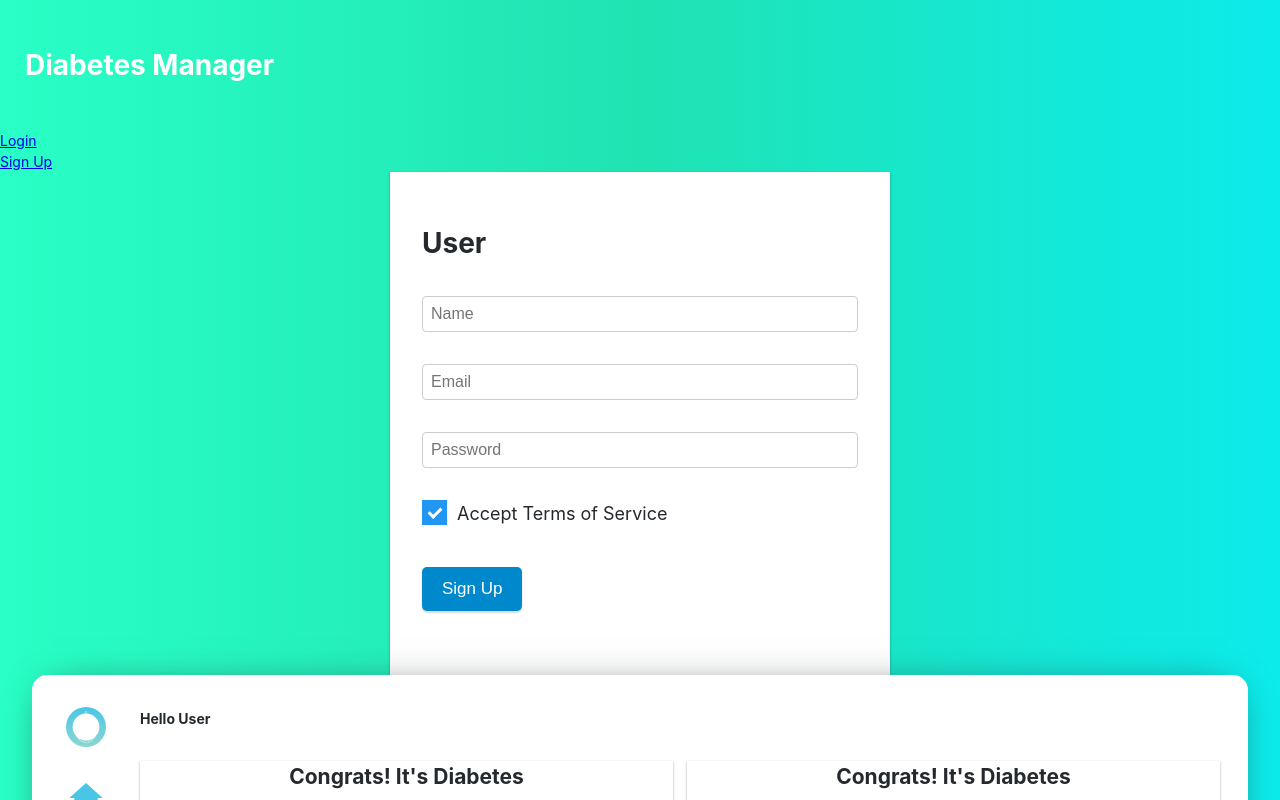
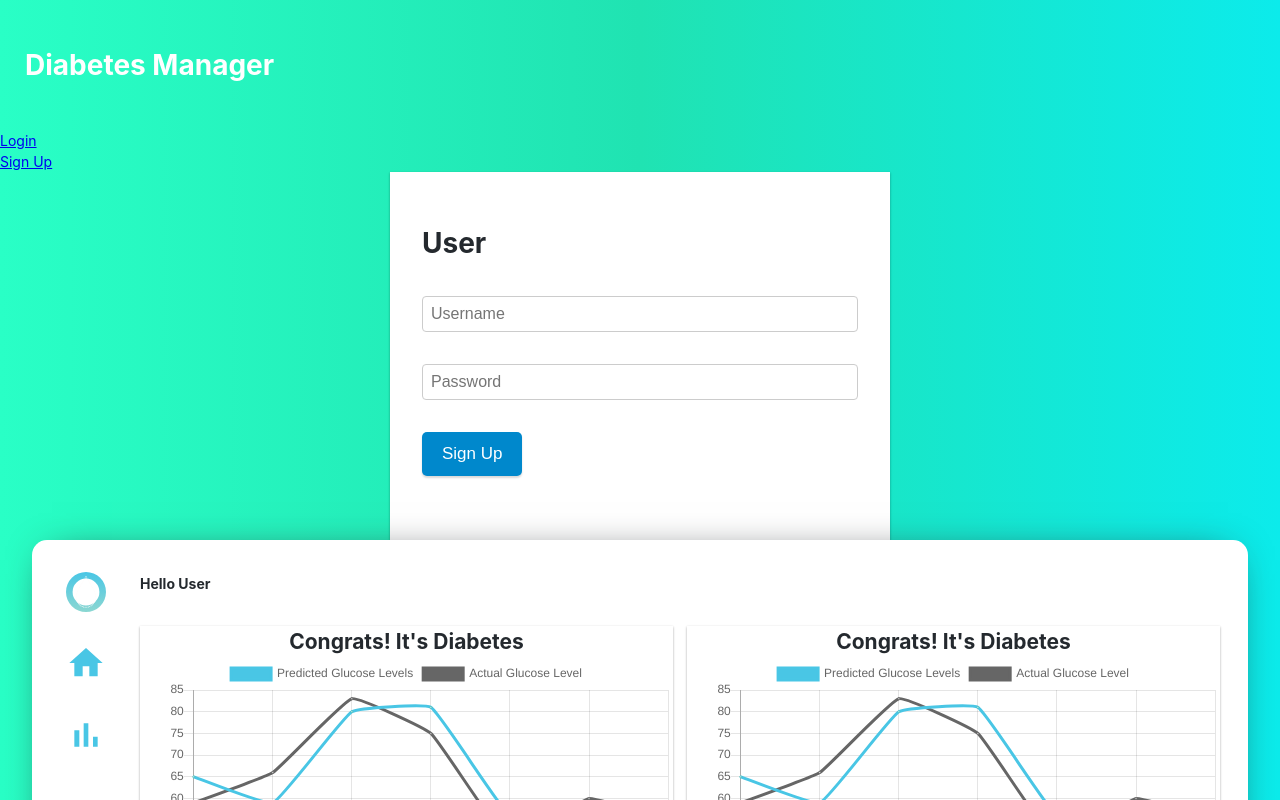
Before and after one commit to Build-Week-Diabetes-Manager/frontend, a React (Create React App) app in the folder diabetes-management/: page /signup in a window 1280 px wide. Shown: the top 800 px of the page. Built offline with nearby package versions, Linux system fonts and the light colour scheme.

Commit message:
added push logic to Login.js file and Signup.js file

```diff
--- a/diabetes-management/package.json
+++ b/diabetes-management/package.json
@@ -5,6 +5,7 @@
   "dependencies": {
     "chart.js": "^2.8.0",
     "formik": "^1.5.8",
+    "node-sass": "^4.12.0",
     "react": "^16.9.0",
     "react-bootstrap": "^1.0.0-beta.12",
     "react-chartjs-2": "^2.7.6",
--- a/diabetes-management/src/components/Login.js
+++ b/diabetes-management/src/components/Login.js
@@ -49,16 +49,16 @@ const FormikUserForm = withFormik({
   },
 
   validationSchema: Yup.object().shape({
-    name: Yup.string().required('Please enter your name'),
-    email: Yup.string().required('Please enter a valid email'),
+    username: Yup.string().required('Please enter your username'),
     password: Yup.string().required('Please enter a password')
   }),
 
-  handleSubmit(values, { setStatus }) {
+  handleSubmit(values, { props, setStatus }) {
     axios
       .post('https://diabetesmanager.herokuapp.com/api/users/login', values)
       .then(res => {
         setStatus(res.data);
+        props.history.push("/dashboard")
         console.log(res.data)
       })
       .catch(err => console.log(err.response));
--- a/diabetes-management/src/components/Signup.js
+++ b/diabetes-management/src/components/Signup.js
@@ -19,30 +19,16 @@ import { Form, Field, withFormik } from "formik";
     <div className='user-form'>
     <h1>User</h1>
     <Form>
-    <Field type="text" name="name" placeholder="Name" />
-    {touched.name && errors.name && (
-        <p className="error">{errors.name}</p>
+    <Field type="text" name="username" placeholder="Username" />
+    {touched.username && errors.username && (
+        <p className="error">{errors.username}</p>
     )}
 
-    <Field type="email" name="email" placeholder="Email" />
-    {touched.email && errors.email && (
-          <p className="error">{errors.email}</p>
-        )}
 
     <Field type="password" name="password" placeholder="Password" />
     {touched.password && errors.password && (
           <p className="error">{errors.password}</p>
         )}
-
-    <label className="checkbox-container">
-          Accept Terms of Service
-          <Field
-            type="checkbox"
-            name="tos"
-            checked={values.tos}
-          />
-          <span className="checkmark" />
-        </label>
 
     <button type='submit'>Sign Up</button>
 
@@ -53,38 +39,33 @@ import { Form, Field, withFormik } from "formik";
 
 
 const FormikUserSignUpForm = withFormik({
-    mapPropsToValues({ name, email, password, tos}) {
+    mapPropsToValues({ username, email, password, tos}) {
         return {
-            name: name || '',
-            email: email || '',
+            username: username || '',
             password: password || '',
             tos: tos || true
         };
     },
 
     validationSchema: Yup.object().shape({
-    name: Yup.string().required("Fill in the blank"),
-    email: Yup.string().required("Fill in the blank"),
+    username: Yup.string().required("Fill in the blank"),
     password: Yup.string().required("Fill in the blank")
     }),
 
 
 
-handleSubmit(values, { resetForm ,setErrors, setStatus }) {
-    if (values.email === 'John@Doe.com') {
-        setErrors({ email: 'That email is already taken'})
-    } else {
+handleSubmit(values, { resetForm , props, setStatus }) {
         axios
         .post("", values)
         .then(res => {
             console.log(res);
             setStatus(res.data);
+            props.history.push("/login")
             resetForm();
         })
         .catch(error => {
             console.log("ERROR", error);
         });
-    }
 }
 })(SignUp);
 
```
Also changed, not shown: 1 other file (tests, documents, lock files or other folders).
